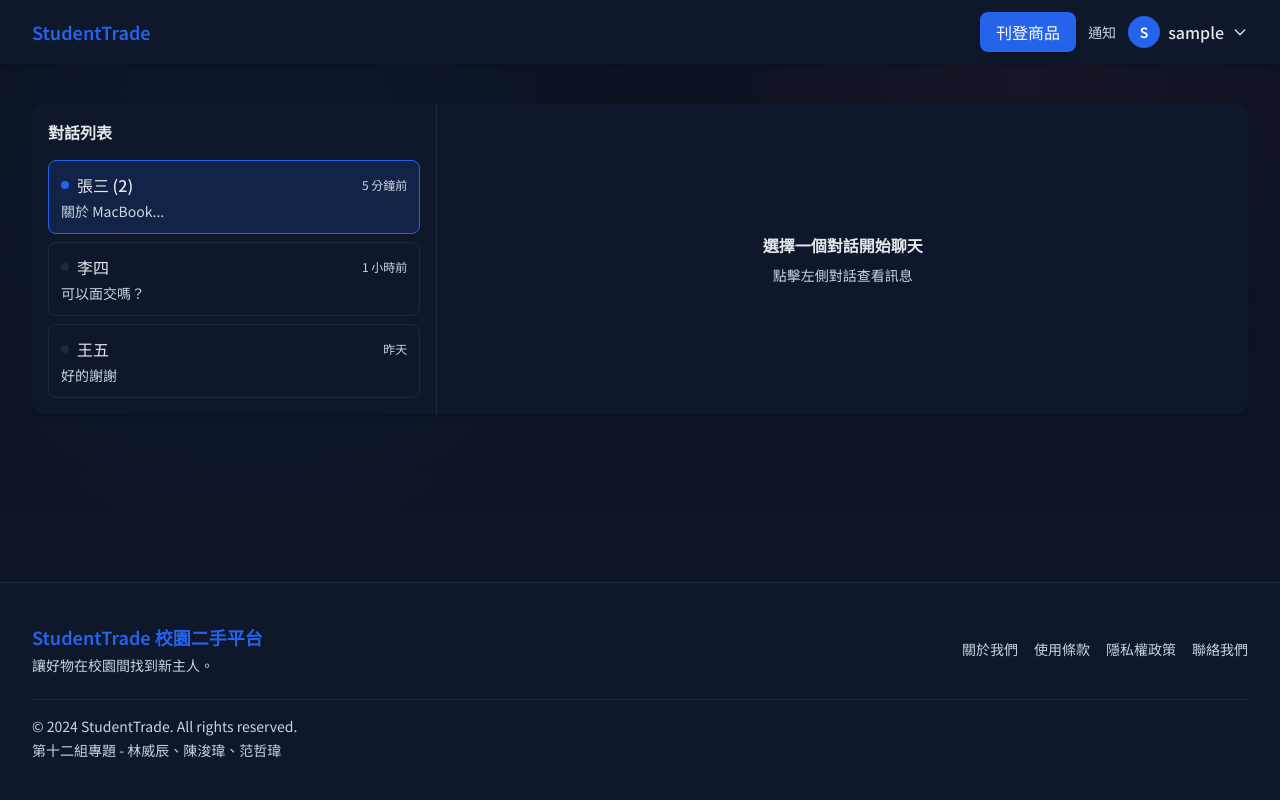
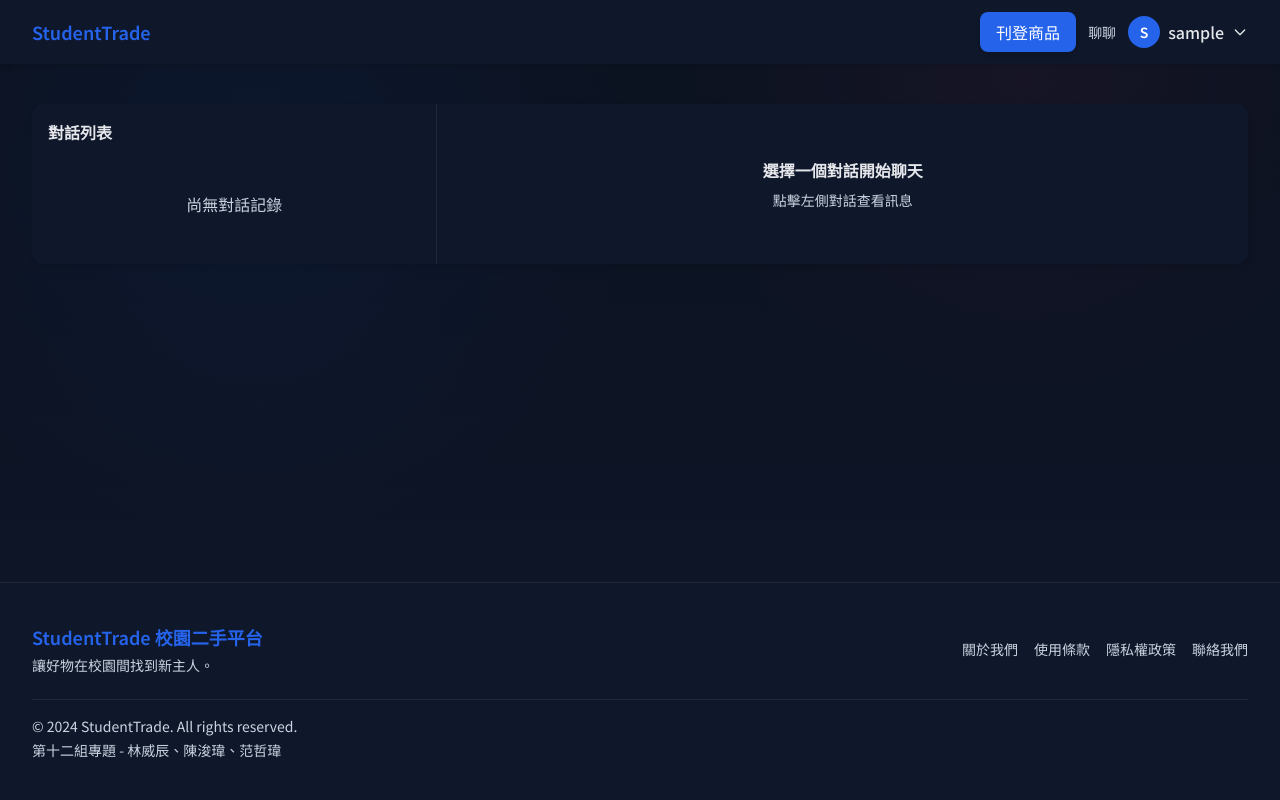
Before and after one commit to c112118237-fan/StudentTrade, a Flask app: page /messages/ in a window 1280 px wide. Run offline with Flask 3, Linux system fonts and the light colour scheme; the visitor is signed in with stand-in values (Sample User, id 1); data that the repository does not hold is empty; some libraries are stand-ins or nearby versions.

Commit message:
動態聊天 (尚未測試功能)

```diff
--- a/app/routes/messages.py
+++ b/app/routes/messages.py
@@ -43,11 +43,15 @@ def chat(user_id):
     # 標記所有訊息為已讀
     MessageService.mark_conversation_as_read(current_user.id, user_id)
 
+    # 取得對話列表（用於側邊欄）
+    conversations = MessageService.get_conversations_list(current_user.id)
+
     return render_template(
         'messages/chat.html',
         other_user=other_user,
         messages=pagination.items,
-        pagination=pagination
+        pagination=pagination,
+        conversations=conversations
     )
 
 @bp.route('/send', methods=['POST'])
--- a/app/templates/components/navbar.html
+++ b/app/templates/components/navbar.html
@@ -5,7 +5,8 @@
                 <button class="md:hidden text-secondary" aria-label="開啟選單" data-menu-toggle>
                     ☰
                 </button>
-                <a href="{{ url_for('index') if 'index' in globals() else '/' }}" class="flex items-center gap-2 text-primary font-semibold text-lg">
+                <a href="{{ url_for('index') if 'index' in globals() else '/' }}"
+                    class="flex items-center gap-2 text-primary font-semibold text-lg">
                     <span>StudentTrade</span>
                 </a>
             </div>
@@ -15,44 +16,60 @@
                     class="hidden md:inline-flex items-center gap-1 px-4 py-2 bg-primary text-white rounded-lg shadow-md hover:bg-primaryHover">
                     <span>刊登商品</span>
                 </a>
-                    <a href="{{ url_for('messages.index') if 'messages' in globals() else '/messages' }}" class="text-secondary text-sm font-medium" aria-label="通知">
-                        通知
+                <a href="{{ url_for('messages.index') if 'messages' in globals() else '/messages' }}"
+                    class="text-secondary text-sm font-medium" aria-label="聊聊">
+                    聊聊
                 </a>
                 <div class="relative" x-data="{ open: false }">
-                        <button @click="open = !open" class="flex items-center gap-2 text-secondaryDark font-medium hover:text-primary transition">
-                            <div class="w-8 h-8 rounded-full bg-primary text-white flex items-center justify-center font-semibold text-sm">
+                    <button @click="open = !open"
+                        class="flex items-center gap-2 text-secondaryDark font-medium hover:text-primary transition">
+                        <div
+                            class="w-8 h-8 rounded-full bg-primary text-white flex items-center justify-center font-semibold text-sm">
                             {{ current_user.username[0]|upper if current_user.username else 'U' }}
                         </div>
                         <span class="hidden md:inline">{{ current_user.username|default('使用者') }}</span>
-                            <svg class="w-4 h-4 transition-transform" :class="{ 'rotate-180': open }" fill="none" stroke="currentColor" viewBox="0 0 24 24">
-                                <path stroke-linecap="round" stroke-linejoin="round" stroke-width="2" d="M19 9l-7 7-7-7"></path>
+                        <svg class="w-4 h-4 transition-transform" :class="{ 'rotate-180': open }" fill="none"
+                            stroke="currentColor" viewBox="0 0 24 24">
+                            <path stroke-linecap="round" stroke-linejoin="round" stroke-width="2" d="M19 9l-7 7-7-7">
+                            </path>
                         </svg>
                     </button>
-                        <div x-show="open" @click.away="open = false" x-transition class="absolute right-0 mt-2 bg-white rounded-lg shadow-dropdown w-48 py-2">
+                    <div x-show="open" @click.away="open = false" x-transition
+                        class="absolute right-0 mt-2 bg-white rounded-lg shadow-dropdown w-48 py-2">
                         <a class="flex items-center gap-2 px-4 py-2 hover:bg-primaryLight transition" href="/cart">
                             <svg class="w-5 h-5 text-secondary" fill="none" stroke="currentColor" viewBox="0 0 24 24">
-                                    <path stroke-linecap="round" stroke-linejoin="round" stroke-width="2" d="M3 3h2l.4 2M7 13h10l4-8H5.4M7 13L5.4 5M7 13l-2.293 2.293c-.63.63-.184 1.707.707 1.707H17m0 0a2 2 0 100 4 2 2 0 000-4zm-8 2a2 2 0 11-4 0 2 2 0 014 0z"></path>
+                                <path stroke-linecap="round" stroke-linejoin="round" stroke-width="2"
+                                    d="M3 3h2l.4 2M7 13h10l4-8H5.4M7 13L5.4 5M7 13l-2.293 2.293c-.63.63-.184 1.707.707 1.707H17m0 0a2 2 0 100 4 2 2 0 000-4zm-8 2a2 2 0 11-4 0 2 2 0 014 0z">
+                                </path>
                             </svg>
                             <span>購物車</span>
                         </a>
-                            <a class="flex items-center gap-2 px-4 py-2 hover:bg-primaryLight transition" href="/products/my">
+                        <a class="flex items-center gap-2 px-4 py-2 hover:bg-primaryLight transition"
+                            href="/products/my">
                             <svg class="w-5 h-5 text-secondary" fill="none" stroke="currentColor" viewBox="0 0 24 24">
-                                    <path stroke-linecap="round" stroke-linejoin="round" stroke-width="2" d="M16 11V7a4 4 0 00-8 0v4M5 9h14l1 12H4L5 9z"></path>
+                                <path stroke-linecap="round" stroke-linejoin="round" stroke-width="2"
+                                    d="M16 11V7a4 4 0 00-8 0v4M5 9h14l1 12H4L5 9z"></path>
                             </svg>
                             <span>賣場</span>
                         </a>
-                            <a class="flex items-center gap-2 px-4 py-2 hover:bg-primaryLight transition" href="/auth/profile">
+                        <a class="flex items-center gap-2 px-4 py-2 hover:bg-primaryLight transition"
+                            href="/auth/profile">
                             <svg class="w-5 h-5 text-secondary" fill="none" stroke="currentColor" viewBox="0 0 24 24">
-                                    <path stroke-linecap="round" stroke-linejoin="round" stroke-width="2" d="M16 7a4 4 0 11-8 0 4 4 0 018 0zM12 14a7 7 0 00-7 7h14a7 7 0 00-7-7z"></path>
+                                <path stroke-linecap="round" stroke-linejoin="round" stroke-width="2"
+                                    d="M16 7a4 4 0 11-8 0 4 4 0 018 0zM12 14a7 7 0 00-7 7h14a7 7 0 00-7-7z"></path>
                             </svg>
                             <span>編輯個人資料</span>
                         </a>
                         <div class="border-t border-gray-200 my-2"></div>
                         <form class="block" method="post" action="/auth/logout">
                             <input type="hidden" name="csrf_token" value="{{ csrf_token() }}">
-                                <button type="submit" class="w-full flex items-center gap-2 px-4 py-2 hover:bg-primaryLight transition text-left">
-                                    <svg class="w-5 h-5 text-secondary" fill="none" stroke="currentColor" viewBox="0 0 24 24">
-                                        <path stroke-linecap="round" stroke-linejoin="round" stroke-width="2" d="M17 16l4-4m0 0l-4-4m4 4H7m6 4v1a3 3 0 01-3 3H6a3 3 0 01-3-3V7a3 3 0 013-3h4a3 3 0 013 3v1"></path>
+                            <button type="submit"
+                                class="w-full flex items-center gap-2 px-4 py-2 hover:bg-primaryLight transition text-left">
+                                <svg class="w-5 h-5 text-secondary" fill="none" stroke="currentColor"
+                                    viewBox="0 0 24 24">
+                                    <path stroke-linecap="round" stroke-linejoin="round" stroke-width="2"
+                                        d="M17 16l4-4m0 0l-4-4m4 4H7m6 4v1a3 3 0 01-3 3H6a3 3 0 01-3-3V7a3 3 0 013-3h4a3 3 0 013 3v1">
+                                    </path>
                                 </svg>
                                 <span>登出</span>
                             </button>
@@ -61,15 +78,17 @@
                 </div>
                 {% else %}
                 <a href="/auth/login" class="text-secondary font-medium hover:text-primary">登入</a>
-                    <a href="/auth/register" class="px-4 py-2 bg-primary text-white rounded-lg shadow-md hover:bg-primaryHover">註冊</a>
+                <a href="/auth/register"
+                    class="px-4 py-2 bg-primary text-white rounded-lg shadow-md hover:bg-primaryHover">註冊</a>
                 {% endif %}
             </div>
         </div>
 
         <div class="md:hidden hidden pb-4" data-mobile-menu>
             <div class="mt-3 flex items-center gap-3">
-                <a href="{{ url_for('products.create') if 'products' in globals() else '/products/new' }}" class="flex-1 text-center px-3 py-2 bg-primary text-white rounded-lg shadow-md">刊登商品</a>
-                <a href="/messages" class="px-3 py-2 bg-secondaryLight rounded-lg text-secondaryDark text-sm">通知</a>
+                <a href="{{ url_for('products.create') if 'products' in globals() else '/products/new' }}"
+                    class="flex-1 text-center px-3 py-2 bg-primary text-white rounded-lg shadow-md">刊登商品</a>
+                <a href="/messages" class="px-3 py-2 bg-secondaryLight rounded-lg text-secondaryDark text-sm">聊聊</a>
             </div>
             <div class="mt-3 grid grid-cols-2 gap-2 text-sm text-secondary">
                 <a class="px-3 py-2 rounded-md hover:bg-primaryLight" href="/products">首頁</a>
--- a/app/templates/messages/index.html
+++ b/app/templates/messages/index.html
@@ -2,11 +2,7 @@
 {% block title %}訊息列表 - StudentTrade{% endblock %}
 
 {% block content %}
-{% set threads = threads|default([
-    {'user': '張三', 'snippet': '關於 MacBook...', 'time': '5 分鐘前', 'unread': 2, 'active': True},
-    {'user': '李四', 'snippet': '可以面交嗎？', 'time': '1 小時前', 'unread': 0, 'active': False},
-    {'user': '王五', 'snippet': '好的謝謝', 'time': '昨天', 'unread': 0, 'active': False}
-], true) %}
+
 
 <section class="py-10">
     <div class="max-w-7xl mx-auto px-4 sm:px-6 lg:px-8">
@@ -14,18 +10,28 @@
             <aside class="border-r border-secondaryLight max-h-[70vh] overflow-y-auto chat-scroll">
                 <div class="p-4 font-semibold text-secondaryDark">對話列表</div>
                 <div class="space-y-2 p-4 pt-0">
-                    {% for thread in threads %}
-                        <a href="/messages/{{ loop.index }}" class="block rounded-lg p-3 {{ 'bg-primaryLight' if thread.unread else 'bg-white' }} {{ 'border border-primary' if thread.active else 'border border-secondaryLight' }}">
-                            <div class="flex justify-between items-center">
-                                <div class="flex items-center gap-2">
-                                    <span class="w-2 h-2 rounded-full {{ 'bg-primary' if thread.unread else 'bg-secondaryLight' }}"></span>
-                                    <span class="font-medium text-secondaryDark">{{ thread.user }} {% if thread.unread %}({{ thread.unread }}){% endif %}</span>
-                                </div>
-                                <span class="text-xs text-secondary">{{ thread.time }}</span>
+                    {% if conversations %}
+                    {% for conversation in conversations %}
+                    <a href="{{ url_for('messages.chat', user_id=conversation.user.id) }}"
+                        class="block rounded-lg p-3 {{ 'bg-primaryLight' if conversation.unread_count > 0 else 'bg-white' }} border border-secondaryLight hover:border-primary transition">
+                        <div class="flex justify-between items-center">
+                            <div class="flex items-center gap-2">
+                                <span
+                                    class="w-2 h-2 rounded-full {{ 'bg-primary' if conversation.unread_count > 0 else 'bg-secondaryLight' }}"></span>
+                                <span class="font-medium text-secondaryDark">{{ conversation.user.username }} {% if
+                                    conversation.unread_count > 0 %}({{ conversation.unread_count }}){% endif %}</span>
                             </div>
-                            <p class="text-secondary text-sm mt-1 line-clamp-1">{{ thread.snippet }}</p>
-                        </a>
+                            <span class="text-xs text-secondary">{{ conversation.last_message.created_at.strftime('%m/%d
+                                %H:%M') }}</span>
+                        </div>
+                        <p class="text-secondary text-sm mt-1 line-clamp-1">{{ conversation.last_message.content }}</p>
+                    </a>
                     {% endfor %}
+                    {% else %}
+                    <div class="text-center py-8 text-secondary">
+                        <p>尚無對話記錄</p>
+                    </div>
+                    {% endif %}
                 </div>
             </aside>
             <div class="md:col-span-2 p-6 flex items-center justify-center text-secondary">
```
Also changed, not shown: app/templates/messages/chat.html (+58 -34 lines). Lines whose indentation alone changed are shown as unchanged.
